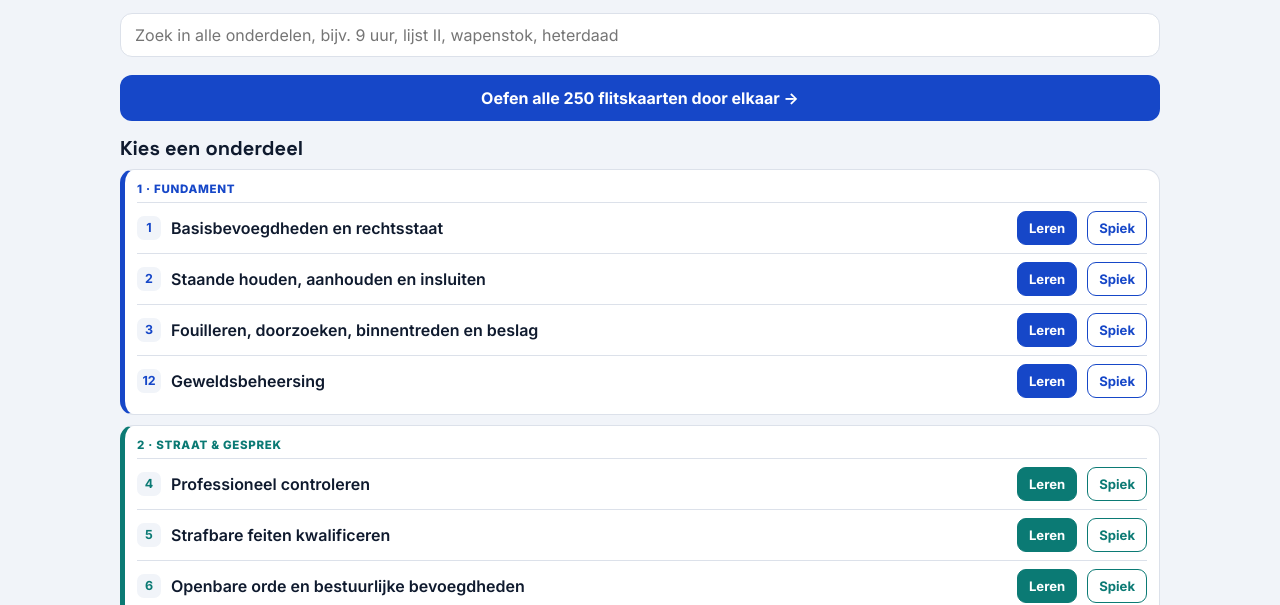
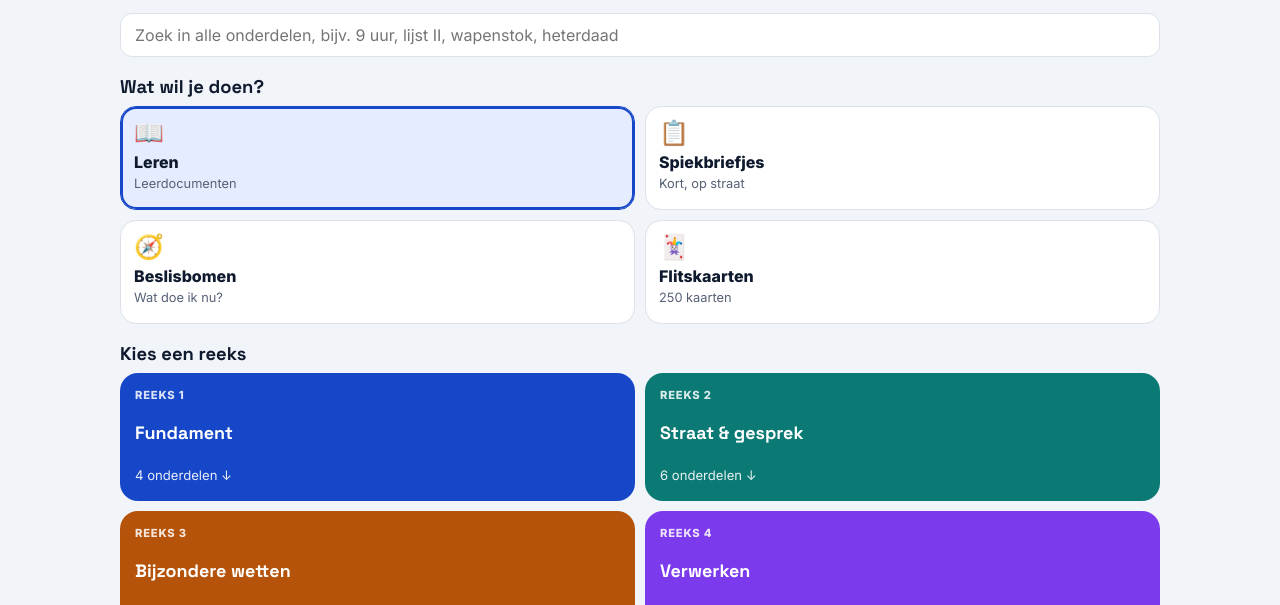
Before and after one commit to loubnabouba-blip/Handboek-P, a plain HTML site: page index.html in a window 1280 px wide. Shown: the part 195-800 px from the top of the page. Drawn offline with Linux system fonts and the light colour scheme.

Commit message:
Nieuwe beginpagina: taken en reeksblokken
Co-Authored-By: Claude Sonnet 5.5 <noreply@anthropic.com>
Claude-Session: https://claude.ai/code/session_01BVGzNKZjXjZrLcE4yLWx22

```diff
--- a/engine.css
+++ b/engine.css
@@ -244,3 +244,28 @@ footer.f{margin-top:22px;font-size:.8rem;color:var(--muted)}
 body.mopen{overflow:hidden}
 @media print{.mbar{display:none!important}}
 nav.tabs{top:calc(53px + env(safe-area-inset-top,0px))}
+
+/* beginpagina: taken en reeksen */
+.hh{font:700 1.15rem var(--fh);margin:18px 0 8px}
+.tks{display:grid;grid-template-columns:1fr 1fr;gap:10px}
+.tk{display:flex;flex-direction:column;align-items:flex-start;gap:2px;text-align:left;text-decoration:none;color:var(--ink);background:var(--card);border:1.5px solid var(--line);border-radius:16px;padding:13px;font:inherit;cursor:pointer;min-height:104px}
+.tk .ti{font-size:1.5rem;line-height:1.1}
+.tk b{font:800 1rem var(--fb);margin-top:4px}
+.tk small{color:var(--muted);font-size:.8rem}
+.tk.on{border-color:var(--acc);box-shadow:0 0 0 2px var(--acc) inset;background:var(--accbg)}
+.rts{display:grid;grid-template-columns:1fr 1fr;gap:10px}
+.rt{display:flex;flex-direction:column;justify-content:space-between;gap:14px;text-align:left;border:0;border-radius:18px;padding:15px;min-height:128px;background:var(--rk);color:#fff;font:inherit;cursor:pointer}
+@media (prefers-color-scheme:dark){:root:not([data-theme="light"]) .rt{color:#0b111f}}
+:root[data-theme="dark"] .rt{color:#0b111f}
+.rt .rn{font:800 .7rem var(--fb);letter-spacing:.07em;opacity:.85}
+.rt b{font:800 1.12rem var(--fh);line-height:1.15;display:block}
+.rt small{opacity:.9;font-size:.82rem}
+.rt.on{box-shadow:0 0 0 3px var(--bg),0 0 0 5px var(--rk)}
+.rp{margin-top:12px}
+.rpi{background:var(--card);border:1px solid var(--line);border-left:5px solid var(--rk);border-radius:14px;padding:6px 14px 10px}
+.rpi .qrow{gap:8px}
+.rpi .qmain{display:flex;flex:1;min-width:0;align-items:center;gap:10px;text-decoration:none;color:var(--ink);padding:4px 0;font:600 .95rem var(--fb)}
+.rpi .qalt{flex:none;padding:7px 10px;border-radius:9px;border:1.5px solid var(--line);color:var(--acc);font:700 .8rem var(--fb);text-decoration:none;background:transparent}
+.rpi .qrow a:first-of-type{background:transparent;color:var(--ink);border:0;padding:4px 0}
+.rpi .qrow a.qmain{color:var(--ink)!important;background:transparent!important}
+.rpc{margin:0 0 4px}
--- a/engine.js
+++ b/engine.js
@@ -305,7 +305,7 @@
     var pa = el("div"); pa.id = "pa"; w.appendChild(pa);
     foot(w);
     qEl = $("q"); qx = $("qx");
-    var saved = sget(M.id + ":tab", "kern"); cur = tabsOf().some(function (t) { return t[0] === saved; }) ? saved : "kern";
+    var saved = location.hash.slice(1) || sget(M.id + ":tab", "kern"); cur = tabsOf().some(function (t) { return t[0] === saved; }) ? saved : "kern";
     qEl.addEventListener("input", function () { qx.style.display = qEl.value ? "block" : "none"; draw(); });
     qx.onclick = function () { qEl.value = ""; qx.style.display = "none"; draw(); qEl.focus(); };
     pa.appendChild(el("h2", "", esc(M.titel) + " · spiekbriefje"));
@@ -343,37 +343,51 @@
     var sb = el("div", "sb", '<input id="hq" type="search" placeholder="Zoek in alle onderdelen, bijv. 9 uur, lijst II, wapenstok, heterdaad" autocomplete="off" aria-label="Zoeken in het hele handboek"><button id="hx" aria-label="Wis zoekopdracht" style="display:none">&times;</button>');
     w.appendChild(sb);
     var nCards = 0; mods().forEach(function (M) { nCards += (M.spiek && M.spiek.flits) ? M.spiek.flits.length : 0; });
-    var oc = el("a", "cta", "Oefen alle " + nCards + " flitskaarten door elkaar &rarr;"); oc.href = "oefenen.html"; w.appendChild(oc);
     var sres = el("div"); sres.id = "sres"; w.appendChild(sres);
     var grid = el("div"); grid.id = "grid"; w.appendChild(grid);
     var all = mods();
-    var quick = el("div", "quick");
-    quick.appendChild(el("h2", "", "Kies een onderdeel"));
+    var mode = sget("home:mode", "leren"); if (["leren", "spiek", "boom"].indexOf(mode) < 0) mode = "leren";
+    var openR = null;
+    var tasks = el("div", "tks");
+    grid.appendChild(el("h2", "hh", "Wat wil je doen?"));
+    grid.appendChild(tasks);
+    var tiles = el("div", "rts");
+    grid.appendChild(el("h2", "hh", "Kies een reeks"));
+    grid.appendChild(tiles);
+    var panel = el("div", "rp"); grid.appendChild(panel);
+    var TASKS = [["leren", "&#128214;", "Leren", "Leerdocumenten"], ["spiek", "&#128203;", "Spiekbriefjes", "Kort, op straat"], ["boom", "&#129517;", "Beslisbomen", "Wat doe ik nu?"], ["flits", "&#127183;", "Flitskaarten", nCards + " kaarten"]];
+    function target(M) { return (mode === "leren" ? "leren/" + M.id + ".html" : "spiek/" + M.id + ".html" + (mode === "boom" ? "#boom" : "")); }
+    function drawPanel() {
+      panel.innerHTML = ""; panel.style.display = openR ? "" : "none";
+      if (!openR) return;
+      var list = all.filter(function (m) { return m.reeks === openR && (mode !== "boom" || (m.spiek && m.spiek.boom)); });
+      var g = el("div", "rpi r" + openR);
+      g.appendChild(el("div", "qh", "Reeks " + openR + " · " + REEKS[openR][0]));
+      g.appendChild(el("p", "small rpc", mode === "leren" ? "Tik op een onderdeel om het leerdocument te openen." : mode === "spiek" ? "Tik op een onderdeel om het spiekbriefje te openen." : "Tik op een onderdeel om de beslisboom te openen."));
+      if (!list.length) g.appendChild(el("p", "small", "Geen beslisboom in deze reeks. Kies Leren of Spiekbriefjes."));
+      list.forEach(function (M) {
+        var other = mode === "leren" ? ["spiek/" + M.id + ".html", "Spiek"] : ["leren/" + M.id + ".html", "Leren"];
+        g.appendChild(el("div", "qrow", '<a class="qmain" href="' + target(M) + '"><span class="qn">' + M.nr + '</span><span class="qt">' + esc(M.titel) + "</span></a>" + '<a class="qalt" href="' + other[0] + '">' + other[1] + "</a>"));
+      });
+      panel.appendChild(g);
+    }
+    function drawTasks() {
+      tasks.innerHTML = "";
+      TASKS.forEach(function (T) {
+        var a = el(T[0] === "flits" ? "a" : "button", "tk" + (T[0] === mode ? " on" : ""), '<span class="ti">' + T[1] + '</span><b>' + T[2] + "</b><small>" + T[3] + "</small>");
+        if (T[0] === "flits") a.href = "oefenen.html";
+        else { a.setAttribute("aria-pressed", T[0] === mode ? "true" : "false"); a.onclick = function () { mode = T[0]; sset("home:mode", mode); drawTasks(); drawPanel(); if (!openR) tiles.scrollIntoView({ behavior: "smooth", block: "start" }); }; }
+        tasks.appendChild(a);
+      });
+    }
     [1, 2, 3, 4].forEach(function (r) {
-      var list = all.filter(function (m) { return m.reeks === r; });
-      if (!list.length) return;
-      var g = el("div", "qg r" + r);
-      g.appendChild(el("div", "qh", r + " · " + REEKS[r][0]));
-      list.forEach(function (M) {
-        g.appendChild(el("div", "qrow", '<span class="qn">' + M.nr + '</span><span class="qt">' + esc(M.titel) + '</span><a href="leren/' + M.id + '.html">Leren</a><a href="spiek/' + M.id + '.html">Spiek</a>'));
-      });
-      quick.appendChild(g);
+      var n = all.filter(function (m) { return m.reeks === r; }).length;
+      if (!n) return;
+      var b = el("button", "rt r" + r, '<span class="rn">REEKS ' + r + '</span><b>' + REEKS[r][0] + "</b><small>" + n + " onderdelen &darr;</small>");
+      b.onclick = function () { openR = (openR === r ? null : r); Array.prototype.forEach.call(tiles.children, function (c) { c.classList.remove("on"); }); if (openR) b.classList.add("on"); drawPanel(); if (openR) panel.scrollIntoView({ behavior: "smooth", block: "nearest" }); };
+      tiles.appendChild(b);
     });
-    grid.appendChild(quick);
-    grid.appendChild(el("p", "small", "De volgorde is bewust zo gekozen: eerst het fundament (wat mag, wanneer, waarom), dan de praktijk op straat, dan de bijzondere wetten, en tot slot het vastleggen en verantwoorden. Per onderdeel vind je hieronder een korte beschrijving."));
-    [1, 2, 3, 4].forEach(function (r) {
-      var list = all.filter(function (m) { return m.reeks === r; });
-      if (!list.length) return;
-      var g = el("div", "r" + r);
-      g.appendChild(el("div", "gr", "<h2>Reeks " + r + " · " + REEKS[r][0] + "</h2><span>" + REEKS[r][1] + "</span>"));
-      var mg = el("div", "mods");
-      list.forEach(function (M) {
-        var c = el("div", "mod");
-        c.innerHTML = '<span class="nr">ONDERDEEL ' + M.nr + "</span><h3>" + esc(M.titel) + "</h3><p>" + esc(M.kort) + '</p><div class="bt"><a class="fill" href="leren/' + M.id + '.html">Leerdocument</a><a href="spiek/' + M.id + '.html">Spiekbriefje</a></div>';
-        mg.appendChild(c);
-      });
-      g.appendChild(mg); grid.appendChild(g);
-    });
+    drawTasks(); drawPanel();
     foot(w);
     root.appendChild(w);
     var hq = $("hq"), hx = $("hx");
```
